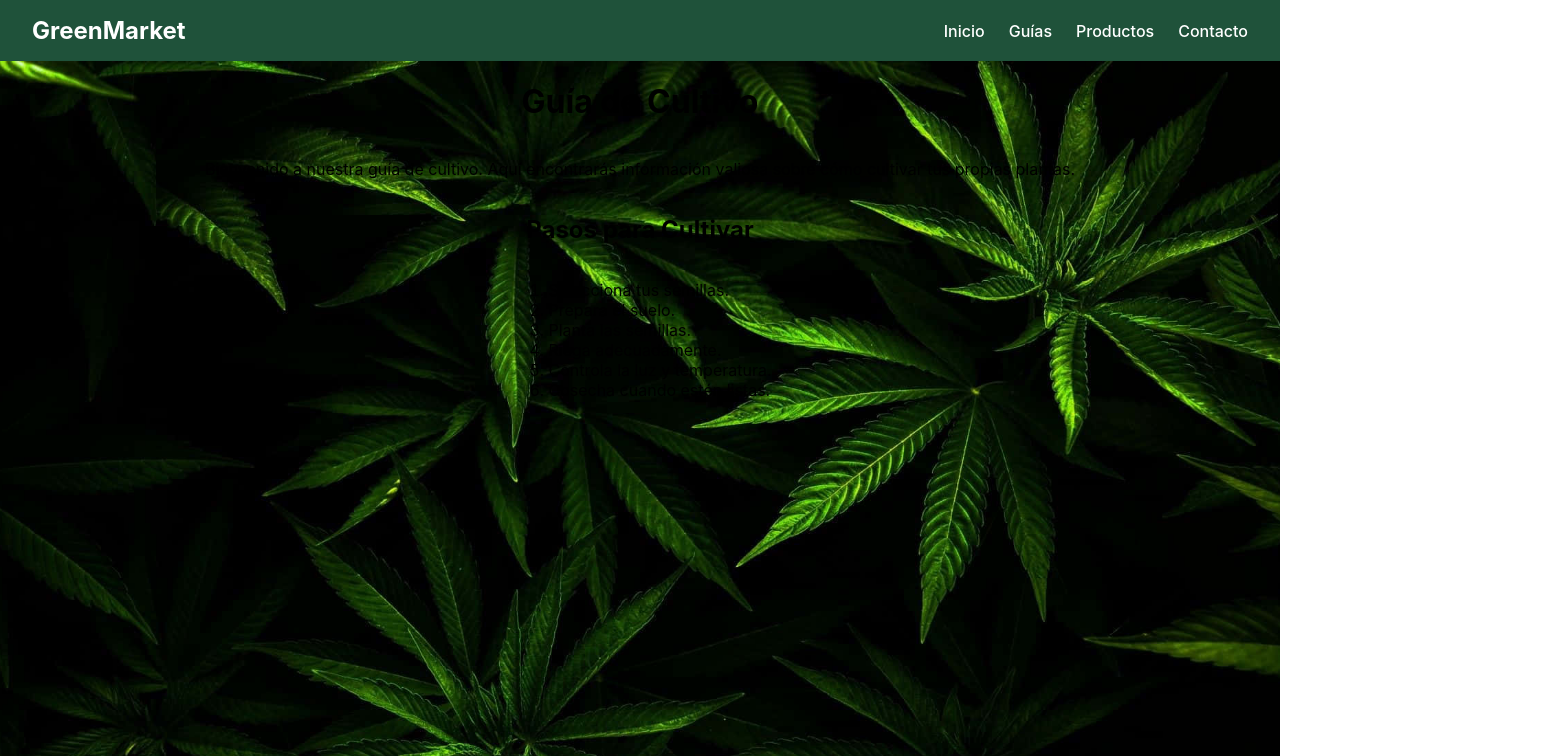
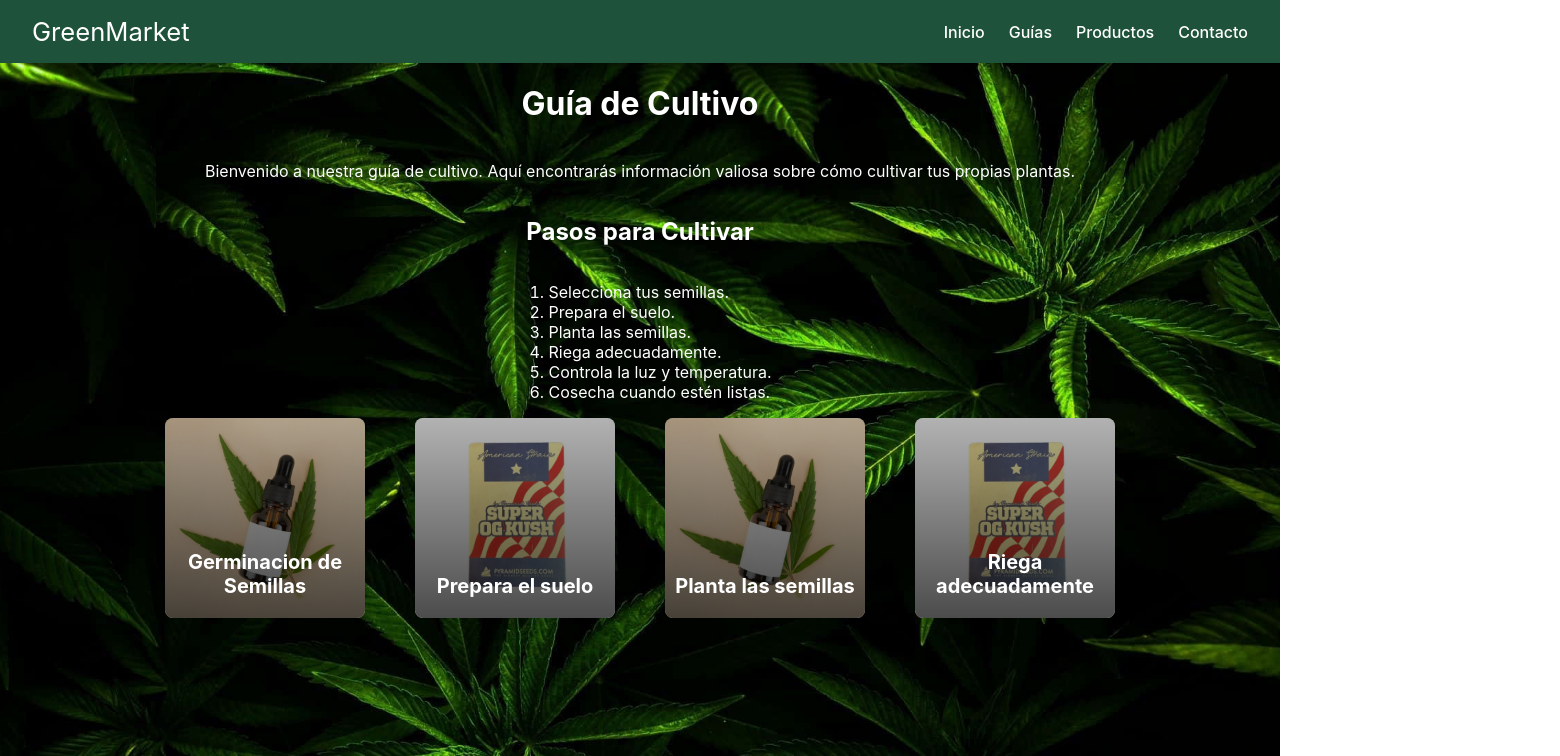
Before and after one commit to SebastianCuneo/weed-proyect, a React (Create React App) app in the folder client/: page /guides in a window 1280 px wide. Shown: the top 756 px of the page, 1560 px wide, since content can reach past the window. Built offline with nearby package versions, Linux system fonts and the light colour scheme.

Commit message:
Creacion base de Growing guide

```diff
--- a/client/src/App.js
+++ b/client/src/App.js
@@ -17,10 +17,7 @@
         <Route path="/productos" element={<Productos />} />
         <Route path="/contacto" element={<Contacto />} />
       </Routes>
-      <div className="App">
-        <Header />
-        <Home></Home>
-      </div>
+      <div className="App"></div>
     </>
   );
 }
--- a/client/src/components/GrowingGuide.js
+++ b/client/src/components/GrowingGuide.js
@@ -1,6 +1,32 @@
 import React from "react";
 import "../styles/GrowingGuide.css";
+import AceiteImg from "../images/AceiteCannabis.jpg";
+import Slyde2Img from "../images/Slide2.webp";
+import { Link } from "react-router-dom";
+
 export default function GrowingGuide() {
+  const cards = [
+    {
+      imgSrc: AceiteImg,
+      title: "Germinacion de Semillas",
+      Link: "/germination",
+    },
+    {
+      imgSrc: Slyde2Img,
+      title: "Prepara el suelo",
+      link: "/preparar-suelo",
+    },
+    {
+      imgSrc: AceiteImg,
+      title: "Planta las semillas",
+      link: "/plantar-semillas",
+    },
+    {
+      imgSrc: Slyde2Img,
+      title: "Riega adecuadamente",
+      link: "/riego",
+    },
+  ];
   return (
     <div className="growing-guide-container">
       <h1>Guía de Cultivo</h1>
@@ -17,6 +43,16 @@
         <li>Controla la luz y temperatura.</li>
         <li>Cosecha cuando estén listas.</li>
       </ol>
+      <div className="cards-container">
+        {cards.map((card, idx) => (
+          <Link to={card.link} key={idx} className="card text-bg-dark">
+            <img src={card.imgSrc} className="card-img" alt={card.title} />
+            <div className="card-img-overlay">
+              <h5 className="card-title">{card.title}</h5>
+            </div>
+          </Link>
+        ))}
+      </div>
     </div>
   );
 }
--- a/client/src/components/Header.js
+++ b/client/src/components/Header.js
@@ -5,7 +5,9 @@
 export default function Header() {
   return (
     <header className="header">
-      <div className="logo">GreenMarket</div>
+      <Link to="/" className="logo">
+        GreenMarket
+      </Link>
       <nav>
         <ul className="nav-list">
           <li>
--- a/client/src/components/Home.js
+++ b/client/src/components/Home.js
@@ -4,6 +4,7 @@
 import AceiteImg from "../images/AceiteCannabis.jpg";
 import Slyde2Img from "../images/Slide2.webp";
 import CardSlide from "./CardSlide.js";
+import { Link } from "react-router-dom";
 
 const sliders = [
   {
@@ -51,15 +52,15 @@
       <header className="home-header">
         <h1>Bienvenido a GreenMarket</h1>
 
-        <a href="/guias" className="btn-explore">
-          Guías de cultivo
-        </a>
-        <a href="/guias" className="btn-explore">
+        <Link to="/guides" className="btn-explore">
+          Guías
+        </Link>
+        <Link to="/productos" className="btn-explore">
           Productos
-        </a>
-        <a href="/guias" className="btn-explore">
+        </Link>
+        <Link to="/productos" className="btn-explore">
           Articulos educativos
-        </a>
+        </Link>
       </header>
       <div>
         <CardSlide items={sliders} />
--- a/client/src/styles/GrowingGuide.css
+++ b/client/src/styles/GrowingGuide.css
@@ -10,6 +10,7 @@
   background-position: center; /* centra la imagen */
   background-repeat: no-repeat; /* evita repetirla */
   min-height: 100vh;
+  color: white;
 }
 
 .home-header {
@@ -118,3 +119,42 @@
   width: 100%;
   height: 200px;
 }
+.cards-container {
+  display: flex;
+  grid-template-columns: repeat(auto-fit, minmax(280px, 1fr));
+  gap: 50px;
+  margin: 0px;
+}
+
+.card {
+  position: relative;
+  border-radius: 8px;
+  overflow: hidden;
+}
+
+.card-img {
+  width: 100%;
+  height: 200px;
+  object-fit: cover;
+  object-position: center;
+  display: block;
+}
+
+.card-img-overlay {
+  position: absolute;
+  top: 0;
+  left: 0;
+  width: 100%;
+  height: 100%;
+  background: linear-gradient(180deg, rgba(0, 0, 0, 0.3), rgba(0, 0, 0, 0.7));
+  color: #fff;
+  display: flex;
+  flex-direction: column;
+  justify-content: flex-end;
+}
+
+.card-title {
+  margin: 0 0 20px;
+  font-size: 1.25rem;
+  text-align: center;
+}
--- a/client/src/styles/Header.css
+++ b/client/src/styles/Header.css
@@ -7,9 +7,11 @@
 }
 
 .logo {
-  font-size: 1.5rem;
+  font-size: 1.6rem;
   font-weight: bold;
   color: #fff;
+  text-decoration: none;
+  font-weight: normal;
 }
 
 .nav-list {
```
